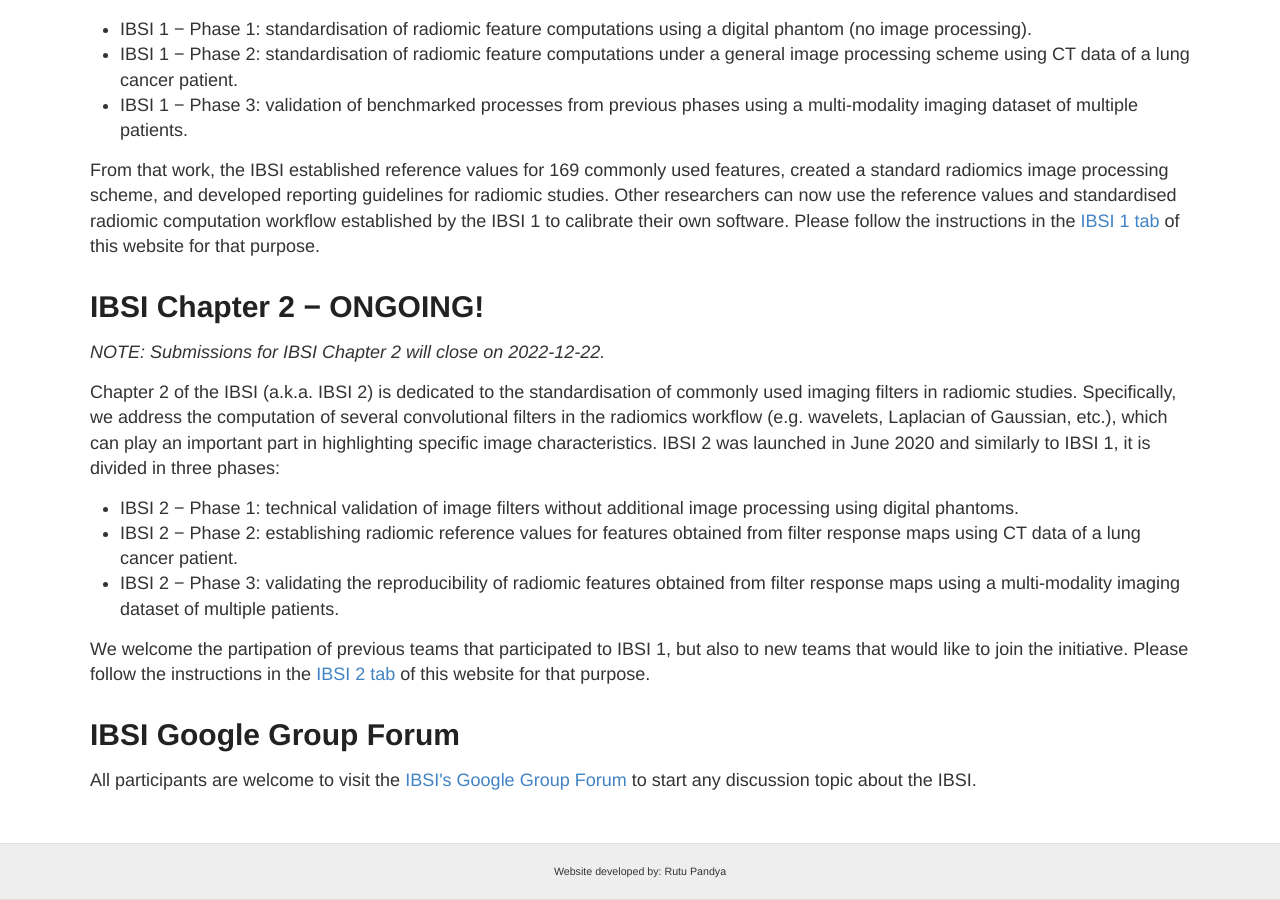
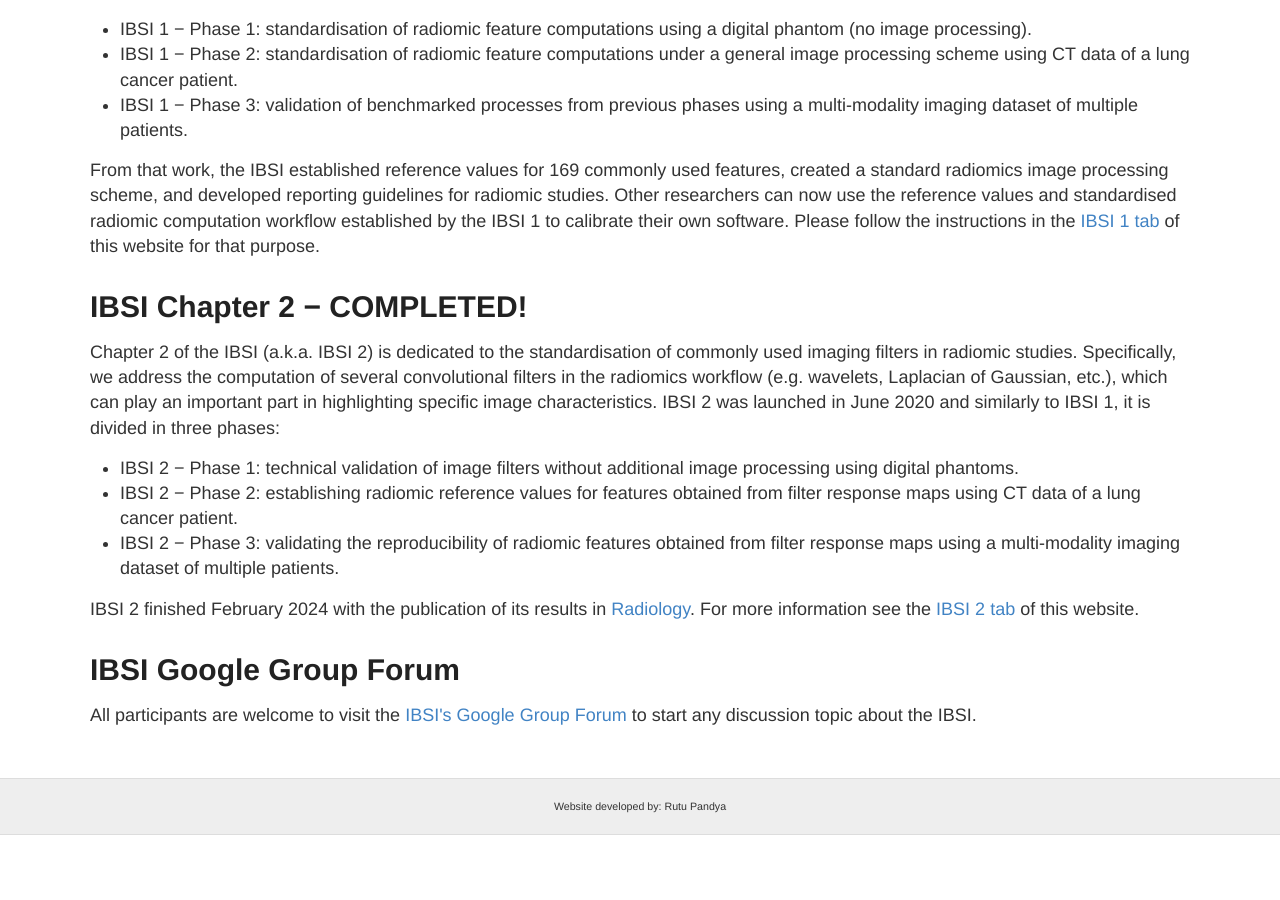
Before and after one commit to theibsi/theibsi.github.io, a Jekyll site: the page built from index.html, in a window 1280 px wide and 900 px high, scrolled down 758 px. Built offline with Jekyll 4.4.1, drawn with Linux system fonts in a browser that asks for light colours; after the commit the page ends 1593 px from its top, so only the background shows below that.

Commit message:
Update index.html

```diff
--- a/index.html
+++ b/index.html
@@ -71,9 +71,7 @@ layout : default
 </section>
 
 <section title="ibsi2-home">
-    <h1>IBSI Chapter 2 − ONGOING!</h1>
-    <p>
-        <i>NOTE: Submissions for IBSI Chapter 2 will close on 2022-12-22.</i>
+    <h1>IBSI Chapter 2 − COMPLETED!</h1>
     <p>
         Chapter 2 of the IBSI (a.k.a. IBSI 2) is dedicated to the standardisation of commonly used imaging filters in radiomic studies. Specifically, we address the computation of several convolutional filters in the radiomics workflow (e.g. wavelets, Laplacian of Gaussian, etc.), which can play an important part in highlighting specific image characteristics. IBSI 2 was launched in June 2020 and similarly to IBSI 1, it is divided in three phases:
     <ul>
@@ -83,7 +81,8 @@ layout : default
 
     </ul>
 
-        We welcome the partipation of previous teams that participated to IBSI 1, but also to new teams that would like to join the initiative. Please follow the instructions in the <a target="_blank" href="https://theibsi.github.io/ibsi2/">IBSI 2 tab</a> of this website for that purpose.
+        IBSI 2 finished February 2024 with the publication of its results in <a target="_blank" href="https://pubs.rsna.org/doi/10.1148/radiol.231319/">Radiology</a>.
+        For more information see the <a target="_blank" href="https://theibsi.github.io/ibsi1/">IBSI 2 tab</a> of this website.
     </p>
 </section>
 
```
